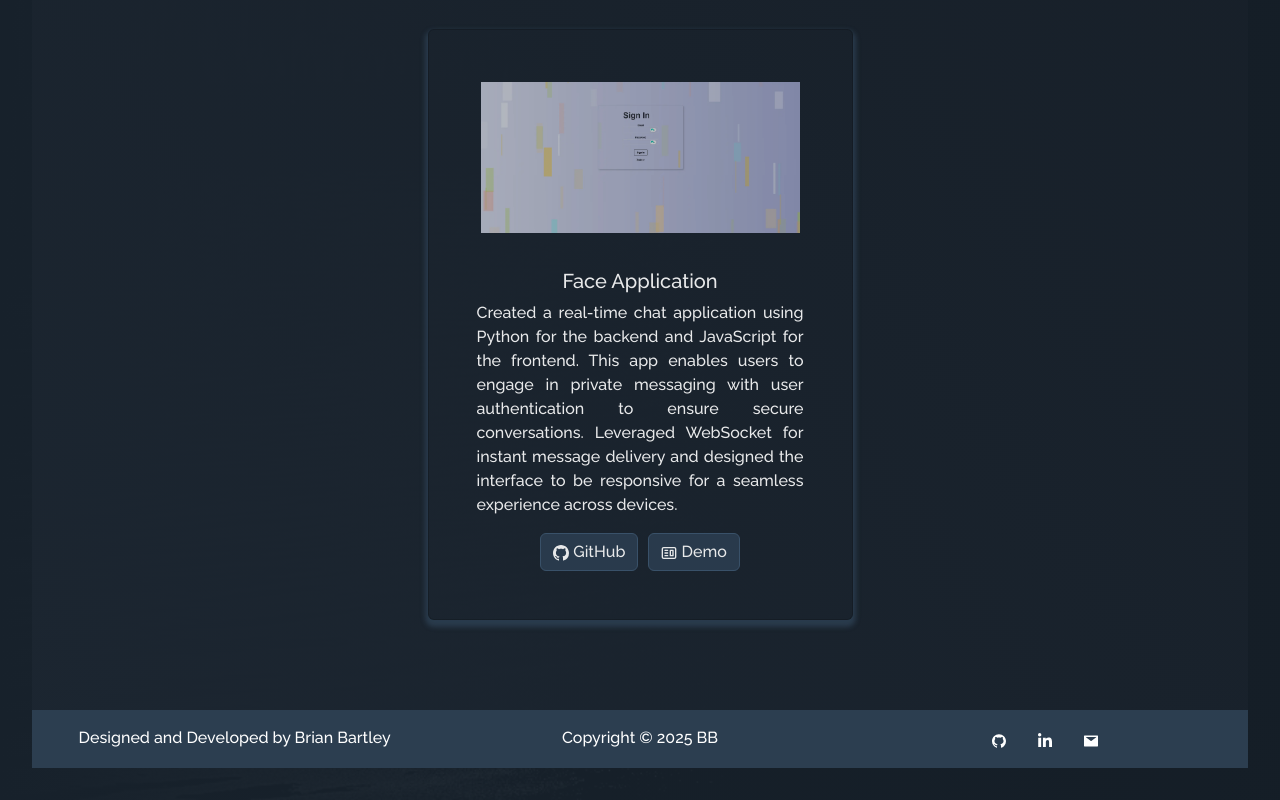
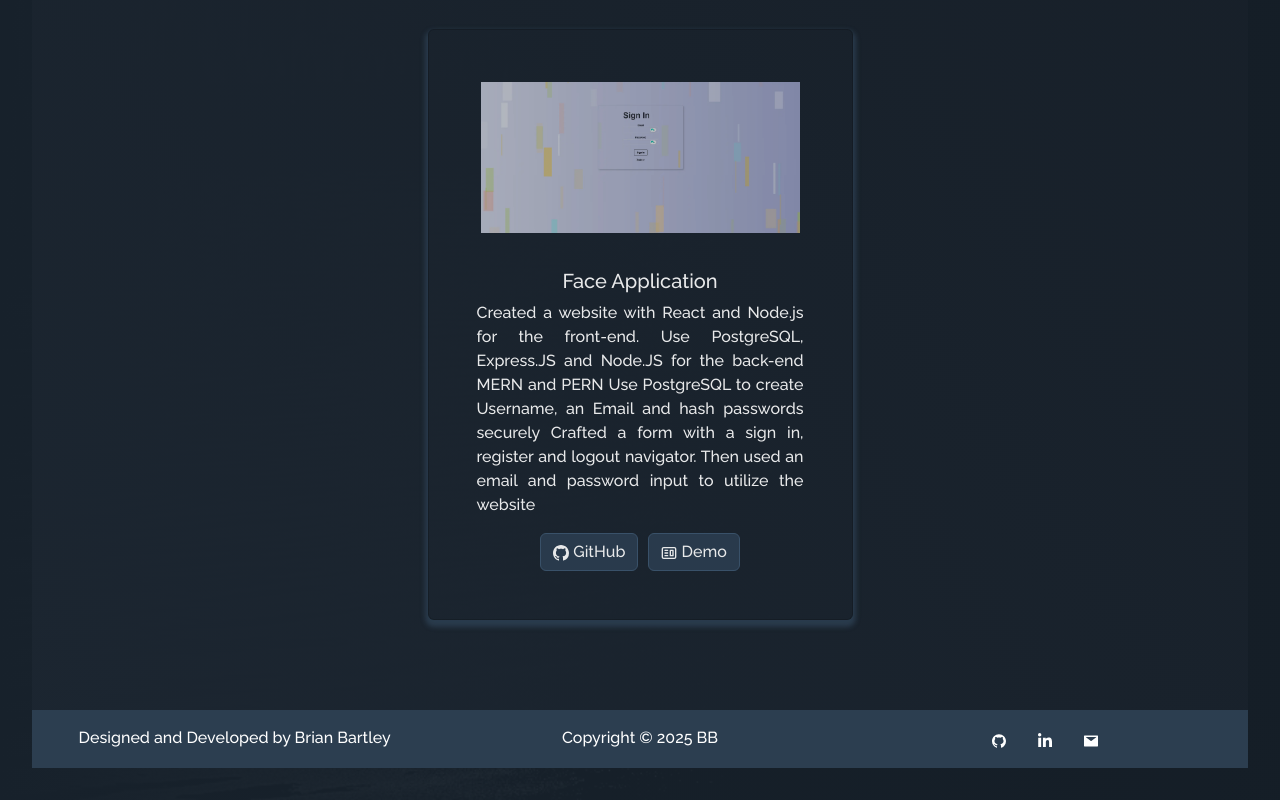
Before and after one commit to Brian7650/Brian-Portfolio-3.0, a React (Vite) app: page /project in a window 1280 px wide. Shown: the part 925-1725 px from the top of the page. Built offline with nearby package versions, Linux system fonts and the light colour scheme.

Commit message:
added text to work3 project

```diff
--- a/src/components/Projects/Projects.jsx
+++ b/src/components/Projects/Projects.jsx
@@ -52,9 +52,9 @@ function Projects() {
               imgPath={work3}
               isBlog={false}
               title="Face Application"
-              description="Created a real-time chat application using Python for the backend and JavaScript for the frontend. This app enables users
-              to engage in private messaging with user authentication to ensure secure conversations. Leveraged WebSocket for instant message delivery
-              and designed the interface to be responsive for a seamless experience across devices."
+              description="Created a website with React and Node.js for the front-end. Use PostgreSQL, Express.JS and Node.JS for the back-end MERN and PERN
+              Use PostgreSQL to create Username, an Email and hash passwords securely
+              Crafted a form with a sign in, register and logout navigator. Then used an email and password input to utilize the website"
               ghLink="https://github.com/Brian7650/Face-App-Project-Front"
               demoLink="https://face-projectfront.onrender.com/"
             />
```
